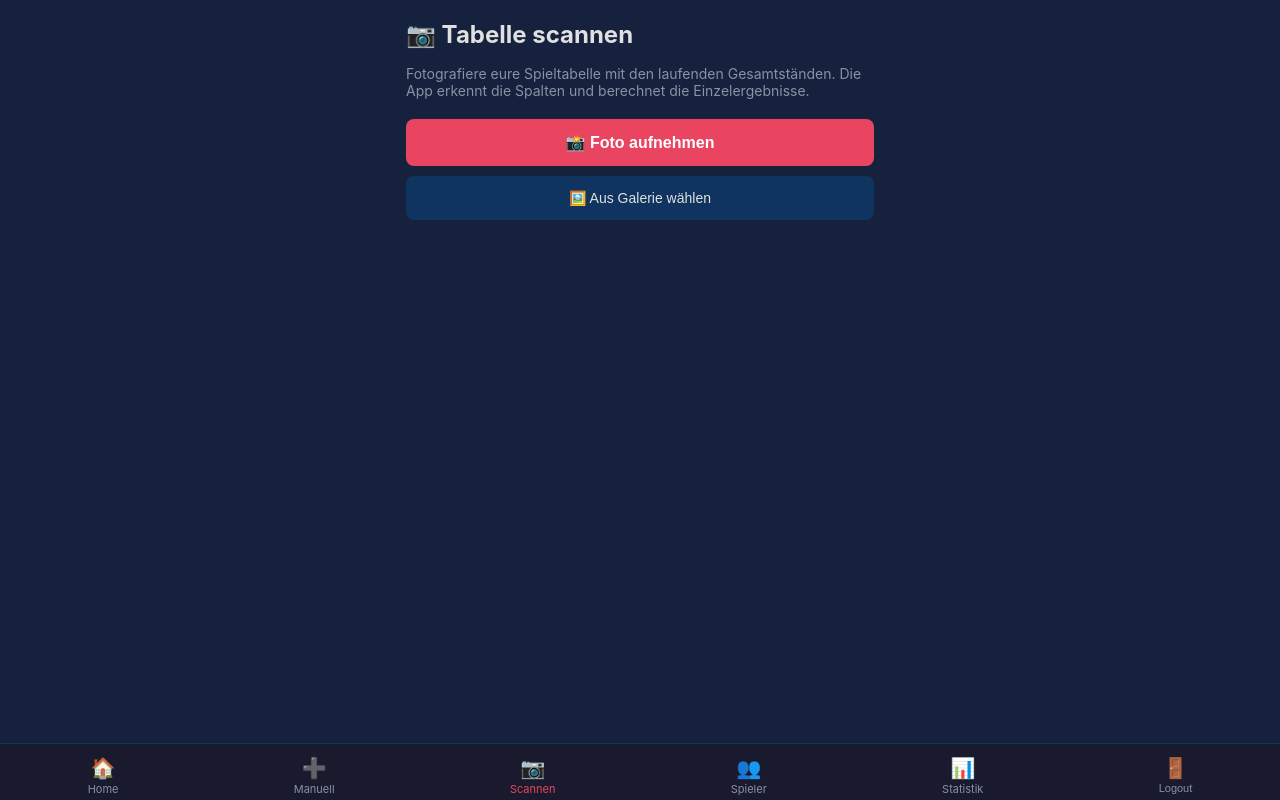
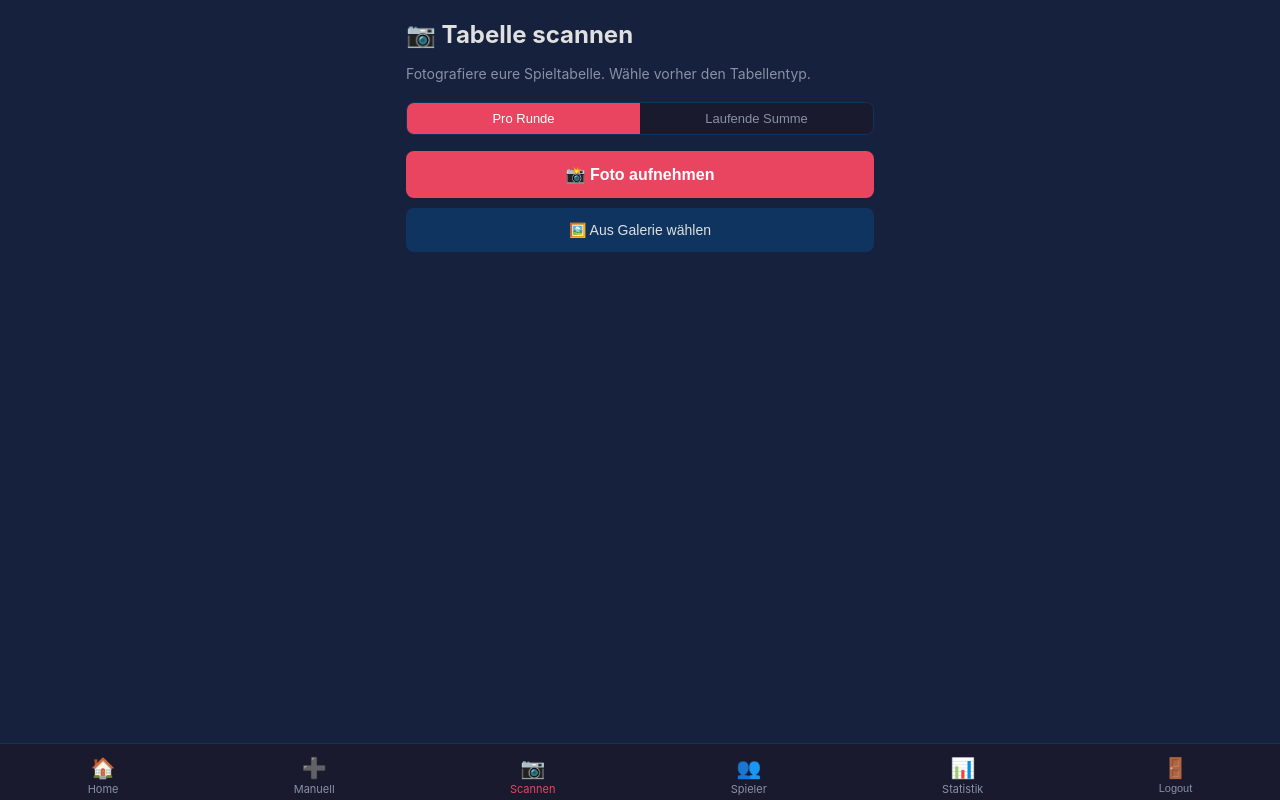
Before and after one commit to annamariafrank18-svg/canasta-tracker, a React app in the folder app/: page /games/scan in a window 1280 px wide. Built offline with nearby package versions, Linux system fonts and the light colour scheme; sample sign-in values are in the browser's storage; the HTML template or start-up script is replaced by a standard one.

Commit message:
feat: toggle Pro Runde / Laufende Summe before scanning

```diff
--- a/app/src/pages/ScanGame.jsx
+++ b/app/src/pages/ScanGame.jsx
@@ -8,6 +8,7 @@ export default function ScanGame() {
   const [parsing, setParsing] = useState(false);
   const [results, setResults] = useState(null);
   const [error, setError] = useState(null);
+  const [tableMode, setTableMode] = useState('perRound'); // 'perRound' or 'runningTotal'
   const navigate = useNavigate();
 
   const takePhoto = async () => {
@@ -72,7 +73,7 @@ export default function ScanGame() {
       }
 
       const text = data.ParsedResults?.[0]?.ParsedText || '';
-      const parsed = parseScoreTable(text);
+      const parsed = parseScoreTable(text, tableMode);
       setResults(parsed);
     } catch (err) {
       setError('Fehler bei der Texterkennung. Prüfe deine Internetverbindung.');
@@ -80,8 +81,8 @@ export default function ScanGame() {
     setParsing(false);
   };
 
-  // Parse a Canasta score table with running totals
-  const parseScoreTable = (text) => {
+  // Parse a Canasta score table
+  const parseScoreTable = (text, mode) => {
     const lines = text.split('\n').filter(l => l.trim());
 
     // Try to detect team names from header line
@@ -171,15 +172,8 @@ export default function ScanGame() {
       return { teamAName, teamBName, games: [], runningTotals: [], rawText: text, isRunningTotal: false };
     }
 
-    // Detect if values are running totals or per-round scores
-    // Running totals: values generally increase. Per-round: can go up/down freely.
-    let increasingCount = 0;
-    for (let i = 1; i < rows.length; i++) {
-      if (rows[i].valA >= rows[i - 1].valA) increasingCount++;
-      if (rows[i].valB >= rows[i - 1].valB) increasingCount++;
-    }
-    const totalComparisons = (rows.length - 1) * 2;
-    const isRunningTotal = totalComparisons > 0 && (increasingCount / totalComparisons) >= 0.7;
+    // Use user-selected mode
+    const isRunningTotal = mode === 'runningTotal';
 
     const games = [];
 
@@ -285,8 +279,23 @@ export default function ScanGame() {
       <div className="page">
         <h1>📷 Tabelle scannen</h1>
         <p className="scan-description">
-          Fotografiere eure Spieltabelle mit den laufenden Gesamtständen. Die App erkennt die Spalten und berechnet die Einzelergebnisse.
+          Fotografiere eure Spieltabelle. Wähle vorher den Tabellentyp.
         </p>
+
+        <div className="chart-toggle" style={{ marginBottom: '1rem' }}>
+          <button
+            className={`toggle-btn ${tableMode === 'perRound' ? 'toggle-active' : ''}`}
+            onClick={() => setTableMode('perRound')}
+          >
+            Pro Runde
+          </button>
+          <button
+            className={`toggle-btn ${tableMode === 'runningTotal' ? 'toggle-active' : ''}`}
+            onClick={() => setTableMode('runningTotal')}
+          >
+            Laufende Summe
+          </button>
+        </div>
 
         <div className="scan-buttons">
           <button className="btn-primary" onClick={takePhoto}>
```
